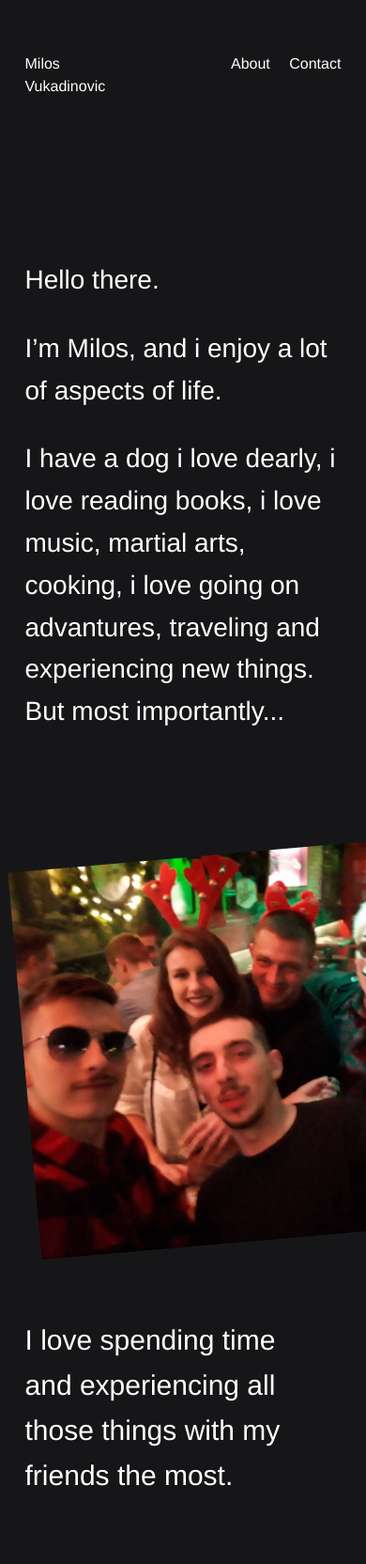
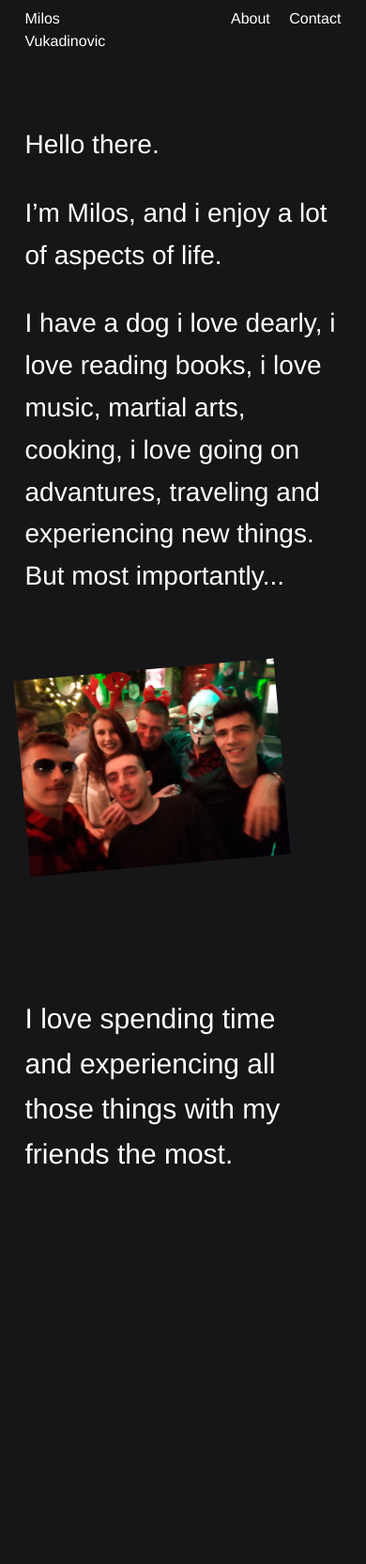
Before and after one commit to milosvukadinovic/portfolio, a PHP site: page /about.html in a window 390 px wide; the page is wider, and only the part inside the window is pictured. Shown: that part at 94% size. After the commit the page ends 1239 px from the top of that part, so only its background shows below. Run offline with PHP 8.4, Linux system fonts and the light colour scheme.

Commit message:
Update main.css

```diff
--- a/css/main.css
+++ b/css/main.css
@@ -10,7 +10,13 @@
 }
 }
 @media only screen and (max-width: 940px) {
-
+  .img-about-2{
+    height: 300px!important;
+    width: 100%!important;
+  }
+  section{
+    padding:0!important;
+  }
 }
 
 html,
```
